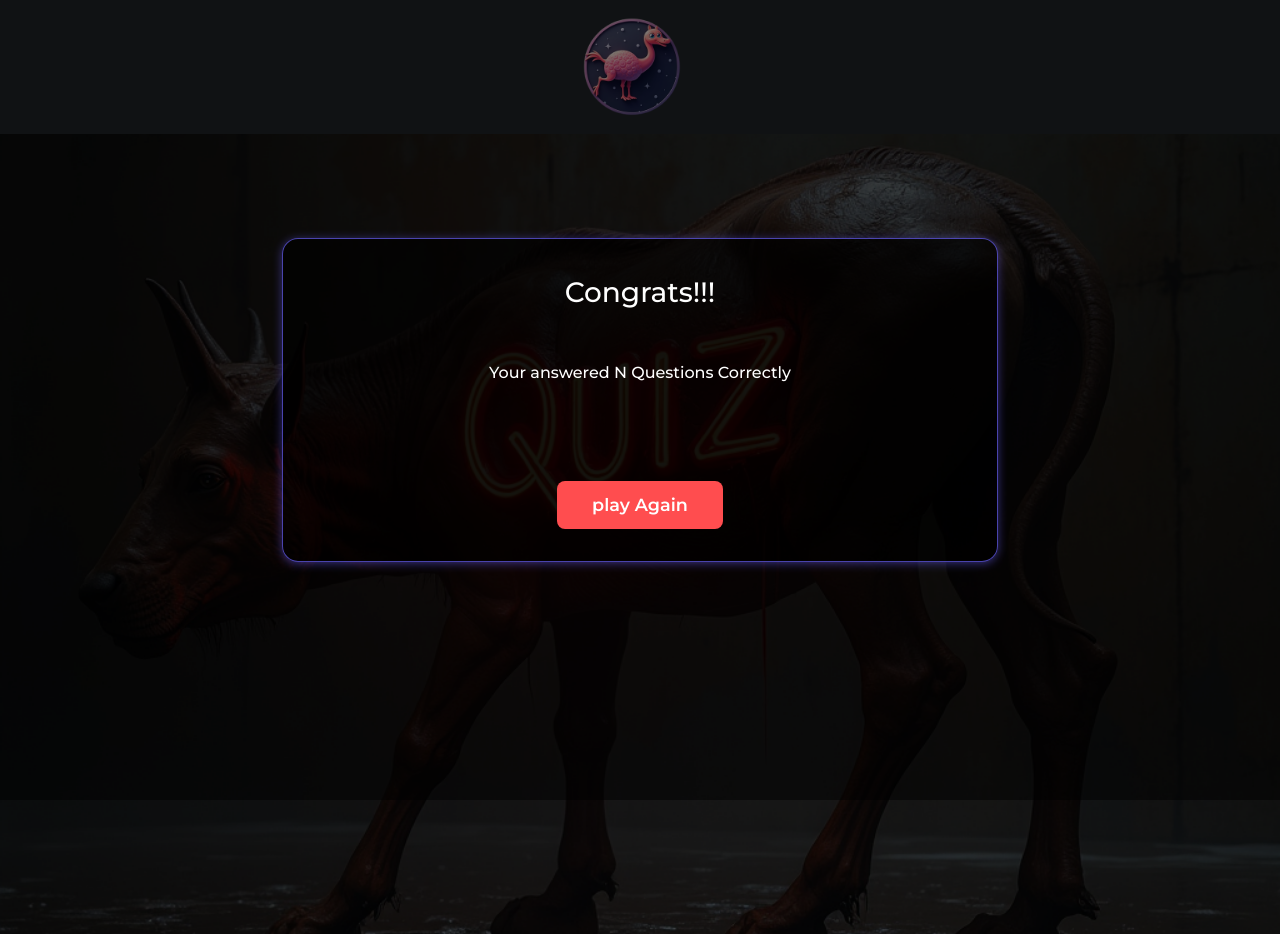
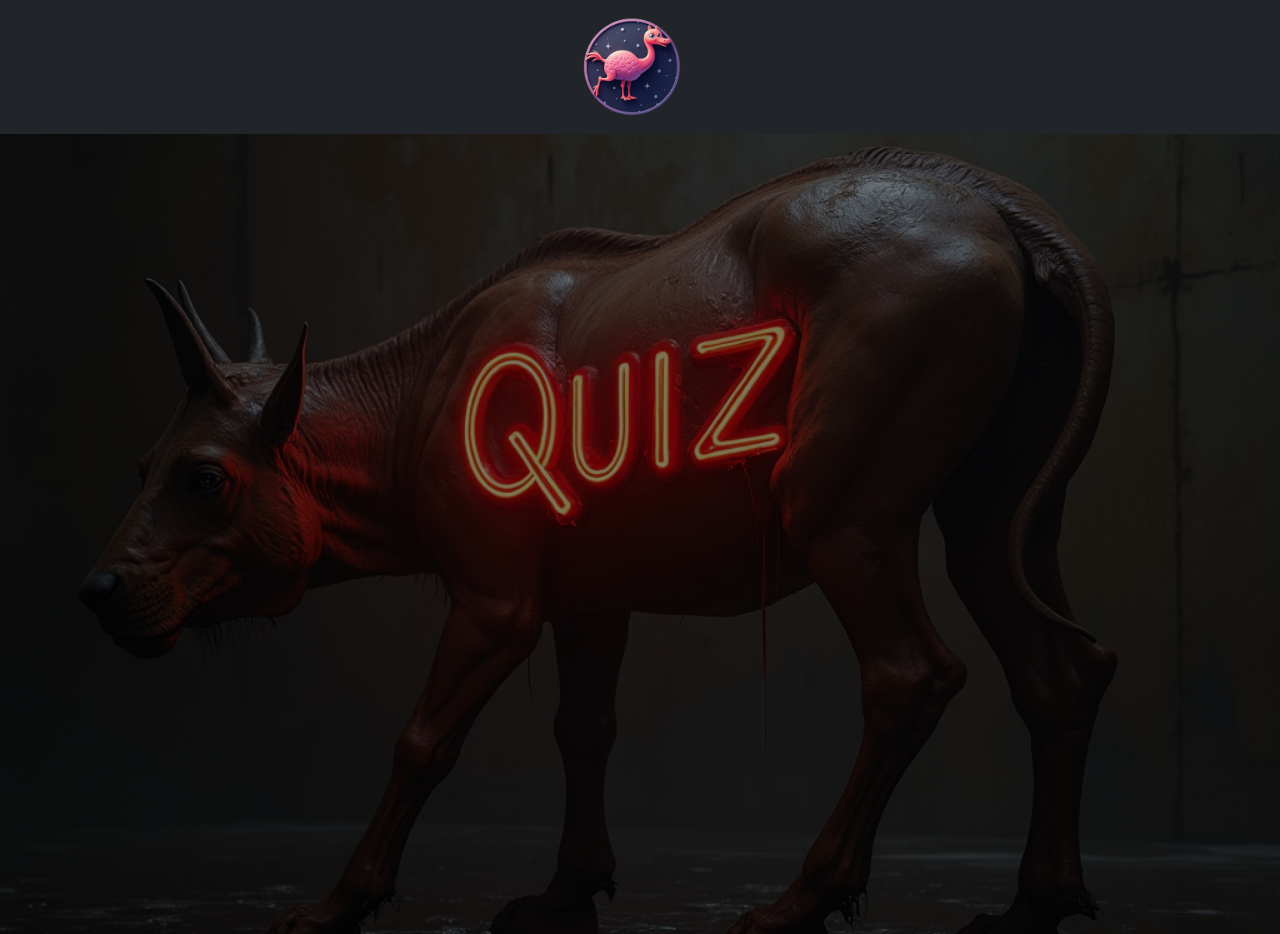
Before and after one commit to seivanesandro/quiz_app, a React (Create React App) app: page / in a window 1280 px wide. Built offline with nearby package versions, Linux system fonts and the light colour scheme.

Commit message:
correct a feature forgoted

```diff
--- a/src/App.js
+++ b/src/App.js
@@ -2,7 +2,7 @@
 //import FormComponent from "./components/form/FormComponent";
 import bgimg from "./images/bg_rbg.png";
 import styled from "styled-components";
-import ModalComponent from "./components/modal/ModalComponent";
+//import ModalComponent from "./components/modal/ModalComponent";
 //import Button from "./components/common/Button";
 //import Loading from "./components/load/Loading";
 //import Button from "./components/common/Button";
@@ -30,7 +30,6 @@
         <NavBarComponent />
         <MainContainer className="main">
           <section className="quiz quiz-small">
-            <ModalComponent />
           </section>
         </MainContainer>
       </div>
```
